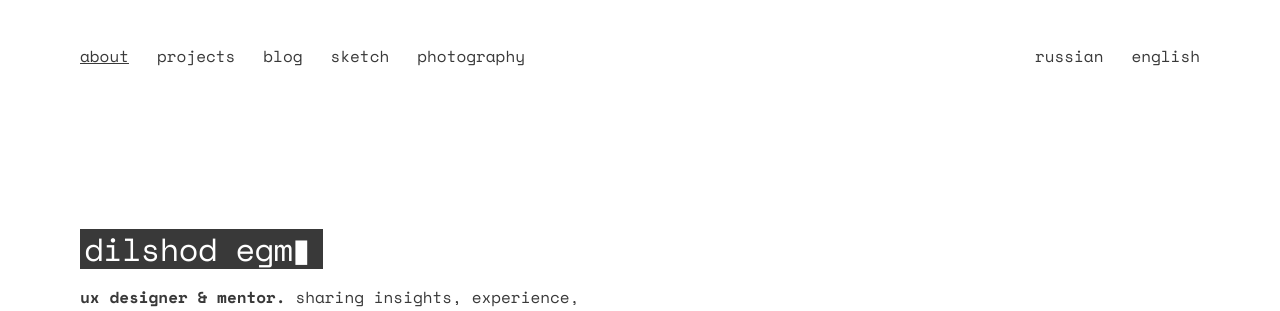
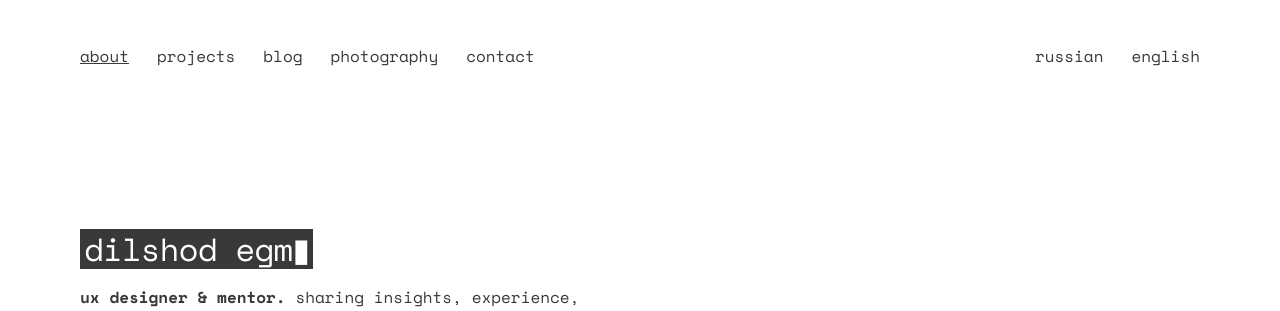
Before and after one commit to dilshodegm/dilshods-blog, a React (Vite) app: page / in a window 1280 px wide. Shown: the top 311 px of the page. Built offline with nearby package versions, Linux system fonts and the light colour scheme.

Commit message:
add contact link in navbar

```diff
--- a/src/pages/Home.css
+++ b/src/pages/Home.css
@@ -77,6 +77,7 @@
   margin: 0;
 }
 
+
 .hero__highlight {
   display: inline-block;
   background: var(--dark-gray);
@@ -90,7 +91,7 @@
   border-radius: var(--radius-none);
   /* Reserve the final width ("dilshod egm" = 11 chars + 1 cursor) so the
      monospace block never jumps while the name is typed in. */
-  min-width: calc(12ch + var(--space-4) * 2);
+  /* min-width: calc(12ch + var(--space-4) * 2); */
   white-space: nowrap;
 }
 
--- a/src/pages/Home.tsx
+++ b/src/pages/Home.tsx
@@ -62,10 +62,10 @@ function Home() {
               <a className="nav__link" href="/blog">blog</a>
             </li>
             <li>
-              <a className="nav__link" href="/sketch">sketch</a>
+              <a className="nav__link" href="/photography">photography</a>
             </li>
             <li>
-              <a className="nav__link" href="/photography">photography</a>
+              <a className="nav__link" href="/sketch">contact</a>
             </li>
           </ul>
           <ul className="nav__lang" aria-label="Language">
```
